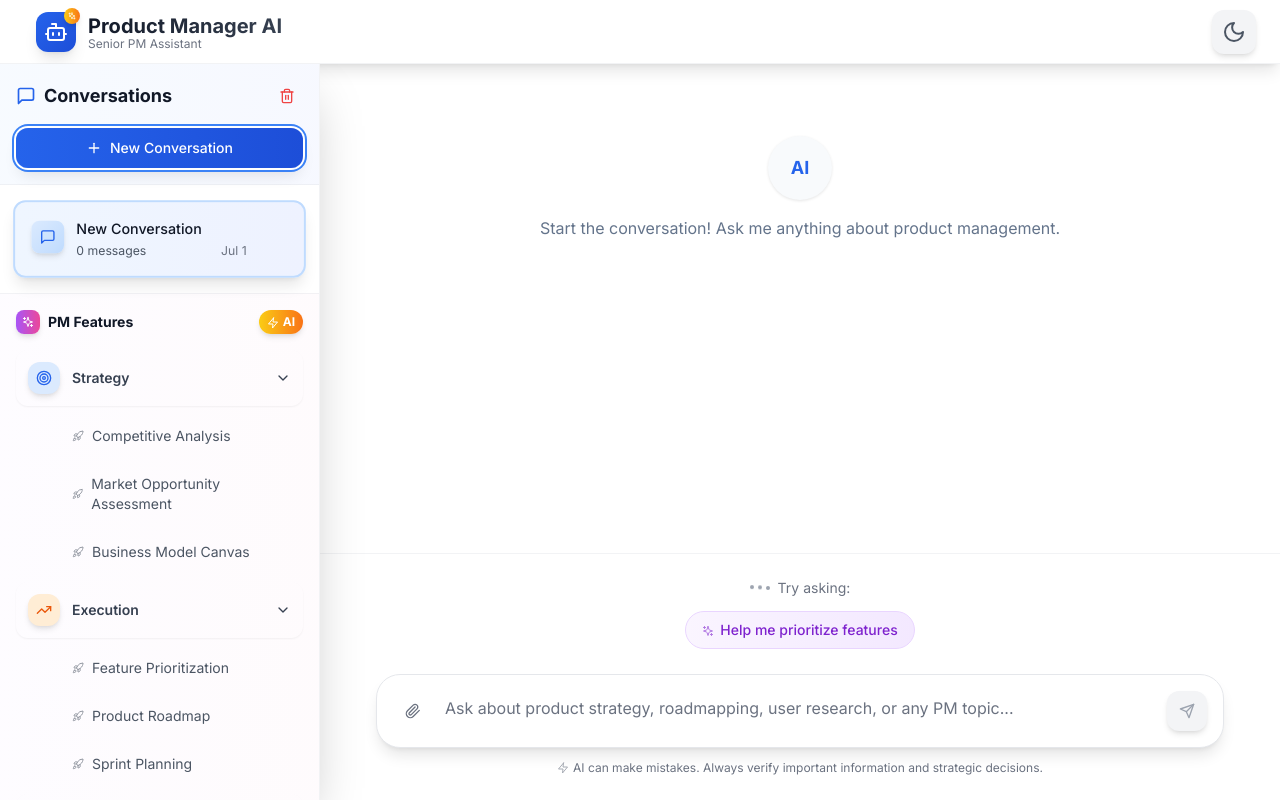
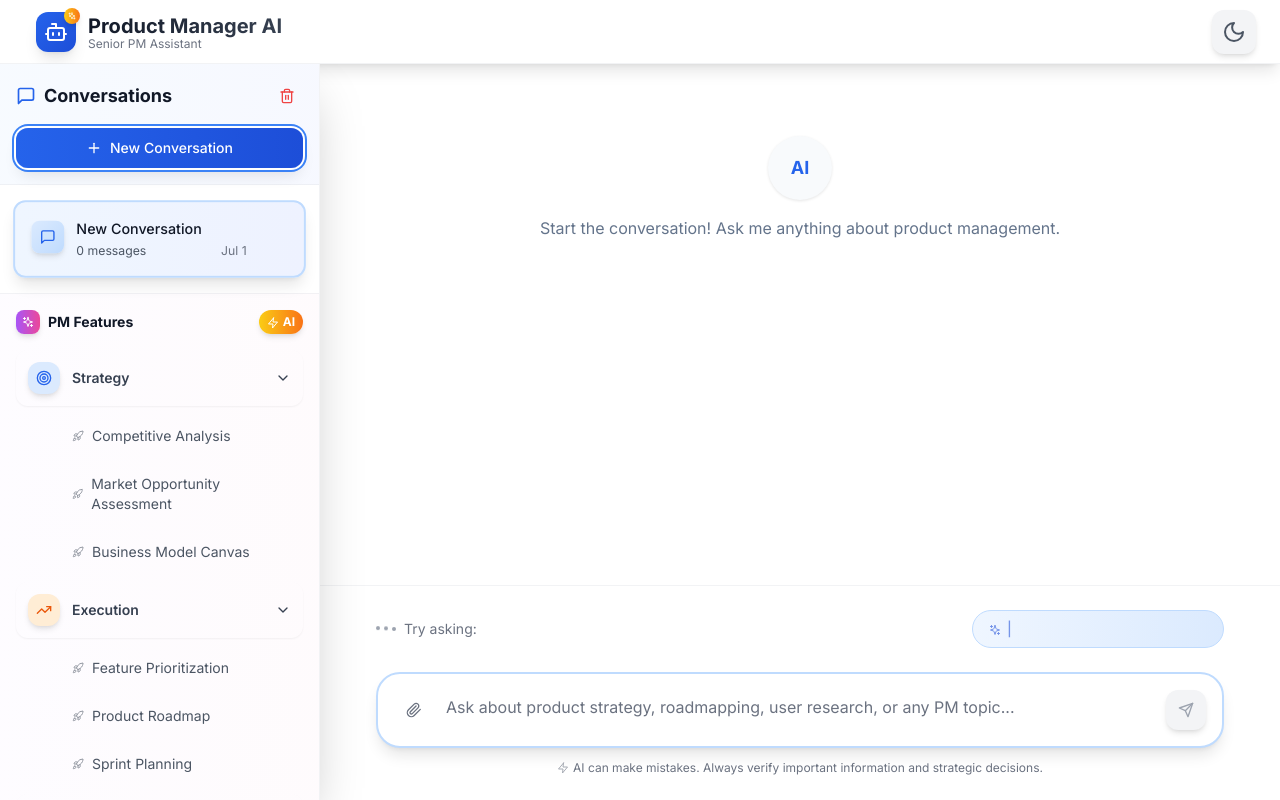
Before and after one commit to mayurbijarniya/stratifypm, a React (Vite) app: page / in a window 1280 px wide. Both pictures are taken after a click on the button "New Conversation". Built offline with nearby package versions, Linux system fonts and the light colour scheme.

Commit message:
Fix file upload/send buttons and add continuous typing animation

```diff
--- a/src/components/chat/MessageInput.tsx
+++ b/src/components/chat/MessageInput.tsx
@@ -16,7 +16,8 @@ export const MessageInput: React.FC<MessageInputProps> = ({ conversationId }) =>
   const [showFileUpload, setShowFileUpload] = useState(false);
   const [showSuggestions, setShowSuggestions] = useState(true);
   const [currentSuggestionIndex, setCurrentSuggestionIndex] = useState(0);
-  const [isTypingAnimation, setIsTypingAnimation] = useState(true);
+  const [typingText, setTypingText] = useState('');
+  const [isTyping, setIsTyping] = useState(false);
   const textareaRef = useRef<HTMLTextAreaElement>(null);
 
   const {
@@ -51,29 +52,49 @@ export const MessageInput: React.FC<MessageInputProps> = ({ conversationId }) =>
     }
   }, [getCurrentConversation]);
 
-  // Typing animation effect for suggestions
+  // Continuous typing animation effect
   useEffect(() => {
     if (!showSuggestions) return;
 
-    const interval = setInterval(() => {
-      setCurrentSuggestionIndex((prev) => {
-        const next = (prev + 1) % quickSuggestions.length;
-        if (next === 0) {
-          // Completed one full cycle, show all suggestions
-          setTimeout(() => setIsTypingAnimation(false), 500);
+    let typingInterval: NodeJS.Timeout;
+    let suggestionTimeout: NodeJS.Timeout;
+
+    const typeText = (text: string) => {
+      setTypingText('');
+      setIsTyping(true);
+      let currentIndex = 0;
+
+      typingInterval = setInterval(() => {
+        if (currentIndex <= text.length) {
+          setTypingText(text.slice(0, currentIndex));
+          currentIndex++;
+        } else {
+          clearInterval(typingInterval);
+          setIsTyping(false);
+
+          // Show completed text for 1 second, then move to next
+          suggestionTimeout = setTimeout(() => {
+            setCurrentSuggestionIndex((prev) => (prev + 1) % quickSuggestions.length);
+          }, 1000);
         }
-        return next;
-      });
-    }, 1500); // Show each suggestion for 1.5 seconds
+      }, 50); // Typing speed
+    };
 
-    return () => clearInterval(interval);
-  }, [showSuggestions, quickSuggestions.length]);
+    // Start typing the current suggestion
+    typeText(quickSuggestions[currentSuggestionIndex]);
+
+    return () => {
+      clearInterval(typingInterval);
+      clearTimeout(suggestionTimeout);
+    };
+  }, [currentSuggestionIndex, showSuggestions, quickSuggestions]);
 
   // Reset animation when suggestions are shown again
   useEffect(() => {
     if (showSuggestions) {
       setCurrentSuggestionIndex(0);
-      setIsTypingAnimation(true);
+      setTypingText('');
+      setIsTyping(false);
     }
   }, [showSuggestions]);
 
@@ -274,6 +295,22 @@ export const MessageInput: React.FC<MessageInputProps> = ({ conversationId }) =>
     }, 0);
   };
 
+  const handleFileUploadClick = (e: React.MouseEvent) => {
+    e.preventDefault();
+    e.stopPropagation();
+    setShowFileUpload(!showFileUpload);
+  };
+
+  const handleSendClick = (e: React.MouseEvent) => {
+    e.preventDefault();
+    e.stopPropagation();
+    if (isLoading) {
+      handleStop();
+    } else if (message.trim()) {
+      handleSubmit(e as any);
+    }
+  };
+
   return (
     <div className="border-t border-gray-200/50 dark:border-gray-700/50 bg-white/95 dark:bg-gray-900/95 backdrop-blur-xl">
       <div className="max-w-4xl mx-auto px-4 sm:px-4 lg:px-6 py-4 sm:py-6">
@@ -327,10 +364,10 @@ export const MessageInput: React.FC<MessageInputProps> = ({ conversationId }) =>
           </div>
         )}
 
-        {/* Sequential Typing Animation Suggestions - Centered */}
+        {/* Continuous Typing Animation Suggestions */}
         {!isLoading && showSuggestions && (
-          <div className="mb-6 flex flex-col items-center space-y-3">
-            {/* Static "Try asking:" with typing dots */}
+          <div className="mb-6 flex items-center justify-between">
+            {/* Left side - "Try asking:" with dots */}
             <div className="flex items-center text-sm text-gray-500 dark:text-gray-400">
               <div className="flex space-x-1 mr-2">
                 <div className="w-1 h-1 bg-gray-400 rounded-full animate-bounce" style={{ animationDelay: '0ms' }} />
@@ -340,61 +377,33 @@ export const MessageInput: React.FC<MessageInputProps> = ({ conversationId }) =>
               Try asking:
             </div>
 
-            {/* Sequential suggestion display */}
-            <div className="flex flex-wrap justify-center gap-2 min-h-[40px] items-center">
-              {isTypingAnimation ? (
-                // Show one suggestion at a time during typing animation
+            {/* Right side - Typing suggestion */}
+            <div className="flex-1 flex justify-end">
               <button
-                  key={quickSuggestions[currentSuggestionIndex]}
                 onClick={() => handleSuggestionClick(quickSuggestions[currentSuggestionIndex])}
                 disabled={isLoading}
-                  className={`px-4 py-2 text-sm font-medium rounded-full transition-all duration-300 disabled:opacity-50 disabled:cursor-not-allowed border hover:shadow-md hover:scale-105 focus:outline-none focus:ring-2 focus:ring-blue-500 focus:ring-offset-2 focus:ring-offset-white dark:focus:ring-offset-gray-900 animate-fade-in ${
-                    currentSuggestionIndex === 0 ? 'bg-gradient-to-r from-blue-50 to-blue-100 hover:from-blue-100 hover:to-blue-200 text-blue-700 border-blue-200 dark:from-blue-900/20 dark:to-blue-800/20 dark:text-blue-300 dark:border-blue-700' :
-                    currentSuggestionIndex === 1 ? 'bg-gradient-to-r from-purple-50 to-purple-100 hover:from-purple-100 hover:to-purple-200 text-purple-700 border-purple-200 dark:from-purple-900/20 dark:to-purple-800/20 dark:text-purple-300 dark:border-purple-700' :
-                    currentSuggestionIndex === 2 ? 'bg-gradient-to-r from-green-50 to-green-100 hover:from-green-100 hover:to-green-200 text-green-700 border-green-200 dark:from-green-900/20 dark:to-green-800/20 dark:text-green-300 dark:border-green-700' :
-                    'bg-gradient-to-r from-orange-50 to-orange-100 hover:from-orange-100 hover:to-orange-200 text-orange-700 border-orange-200 dark:from-orange-900/20 dark:to-orange-800/20 dark:text-orange-300 dark:border-orange-700'
-                  }`}
+                className="px-4 py-2 text-sm font-medium rounded-full transition-all duration-300 disabled:opacity-50 disabled:cursor-not-allowed border hover:shadow-md hover:scale-105 focus:outline-none focus:ring-2 focus:ring-blue-500 focus:ring-offset-2 focus:ring-offset-white dark:focus:ring-offset-gray-900 bg-gradient-to-r from-blue-50 to-blue-100 hover:from-blue-100 hover:to-blue-200 text-blue-700 border-blue-200 dark:from-blue-900/20 dark:to-blue-800/20 dark:text-blue-300 dark:border-blue-700"
               >
                 <Sparkles className="w-3 h-3 inline mr-1.5 opacity-60" />
-                  {quickSuggestions[currentSuggestionIndex]}
+                <span className="typing-text">
+                  {typingText}
+                  {isTyping && <span className="animate-pulse">|</span>}
+                </span>
               </button>
-              ) : (
-                // Show all suggestions after animation completes
-                quickSuggestions.map((suggestion, index) => (
-                  <button
-                    key={suggestion}
-                    onClick={() => handleSuggestionClick(suggestion)}
-                    disabled={isLoading}
-                    className={`px-4 py-2 text-sm font-medium rounded-full transition-all duration-300 disabled:opacity-50 disabled:cursor-not-allowed border hover:shadow-md hover:scale-105 focus:outline-none focus:ring-2 focus:ring-blue-500 focus:ring-offset-2 focus:ring-offset-white dark:focus:ring-offset-gray-900 ${
-                      index === 0 ? 'bg-gradient-to-r from-blue-50 to-blue-100 hover:from-blue-100 hover:to-blue-200 text-blue-700 border-blue-200 dark:from-blue-900/20 dark:to-blue-800/20 dark:text-blue-300 dark:border-blue-700' :
-                      index === 1 ? 'bg-gradient-to-r from-purple-50 to-purple-100 hover:from-purple-100 hover:to-purple-200 text-purple-700 border-purple-200 dark:from-purple-900/20 dark:to-purple-800/20 dark:text-purple-300 dark:border-purple-700' :
-                      index === 2 ? 'bg-gradient-to-r from-green-50 to-green-100 hover:from-green-100 hover:to-green-200 text-green-700 border-green-200 dark:from-green-900/20 dark:to-green-800/20 dark:text-green-300 dark:border-green-700' :
-                      'bg-gradient-to-r from-orange-50 to-orange-100 hover:from-orange-100 hover:to-orange-200 text-orange-700 border-orange-200 dark:from-orange-900/20 dark:to-orange-800/20 dark:text-orange-300 dark:border-orange-700'
-                    }`}
-                    style={{
-                      animationDelay: `${index * 200}ms`,
-                      animation: 'fadeIn 0.5s ease-in-out forwards'
-                    }}
-                  >
-                    <Sparkles className="w-3 h-3 inline mr-1.5 opacity-60" />
-                    {suggestion}
-                  </button>
-                ))
-              )}
             </div>
           </div>
         )}
 
         <form onSubmit={handleSubmit} className="relative">
           {/* Single Container - Modern AI Assistant Style */}
-          <div className="relative bg-white dark:bg-gray-800 rounded-3xl border border-gray-200 dark:border-gray-700 shadow-lg hover:shadow-xl transition-all duration-300 focus-within:ring-2 focus-within:ring-blue-500 focus-within:border-transparent overflow-hidden">
+          <div className="relative bg-white dark:bg-gray-800 rounded-3xl border-2 border-blue-200 dark:border-blue-700 shadow-lg hover:shadow-xl transition-all duration-300 focus-within:ring-2 focus-within:ring-blue-500 focus-within:border-blue-400 overflow-hidden">
             <div className="absolute inset-0 bg-gradient-to-r from-blue-50/50 to-indigo-50/50 dark:from-blue-900/10 dark:to-indigo-900/10 opacity-0 focus-within:opacity-100 transition-opacity duration-300"></div>
 
             <div className="flex items-end gap-3 p-4">
-              {/* File Upload Button - Fixed functionality */}
+              {/* File Upload Button */}
               <button
                 type="button"
-                onClick={() => setShowFileUpload(!showFileUpload)}
+                onClick={handleFileUploadClick}
                 disabled={isLoading}
                 className="flex-shrink-0 w-10 h-10 flex items-center justify-center text-gray-500 hover:text-blue-600 dark:text-gray-400 dark:hover:text-blue-400 hover:bg-blue-50 dark:hover:bg-blue-900/20 rounded-xl transition-all duration-300 disabled:opacity-50 disabled:cursor-not-allowed group focus:outline-none focus:ring-2 focus:ring-blue-500 focus:ring-offset-2 focus:ring-offset-white dark:focus:ring-offset-gray-800"
               >
@@ -416,10 +425,17 @@ export const MessageInput: React.FC<MessageInputProps> = ({ conversationId }) =>
                 />
               </div>
 
+              {/* File Upload Icon (Excel style) */}
+              {uploadedFiles.length > 0 && (
+                <div className="flex-shrink-0 w-8 h-8 bg-green-600 rounded-lg flex items-center justify-center">
+                  <FileSpreadsheet className="w-4 h-4 text-white" />
+                </div>
+              )}
+
               {/* Send/Stop Button */}
               <button
-                type={isLoading ? 'button' : 'submit'}
-                onClick={isLoading ? handleStop : undefined}
+                type="button"
+                onClick={handleSendClick}
                 disabled={!isLoading && !message.trim()}
                 className={`flex-shrink-0 w-10 h-10 flex items-center justify-center rounded-xl transition-all duration-300 focus:outline-none focus:ring-2 focus:ring-offset-2 shadow-md ${
                   isLoading
--- a/src/index.css
+++ b/src/index.css
@@ -13,6 +13,16 @@
   }
 }
 
+.typing-text {
+  min-width: 200px;
+  display: inline-block;
+  text-align: left;
+}
+
+@keyframes typing {
+  0%, 50% { opacity: 1; }
+  51%, 100% { opacity: 0; }
+}
 .animate-fade-in {
   animation: fadeIn 0.5s ease-in-out forwards;
 }
```
Lines whose indentation alone changed are shown as unchanged.
